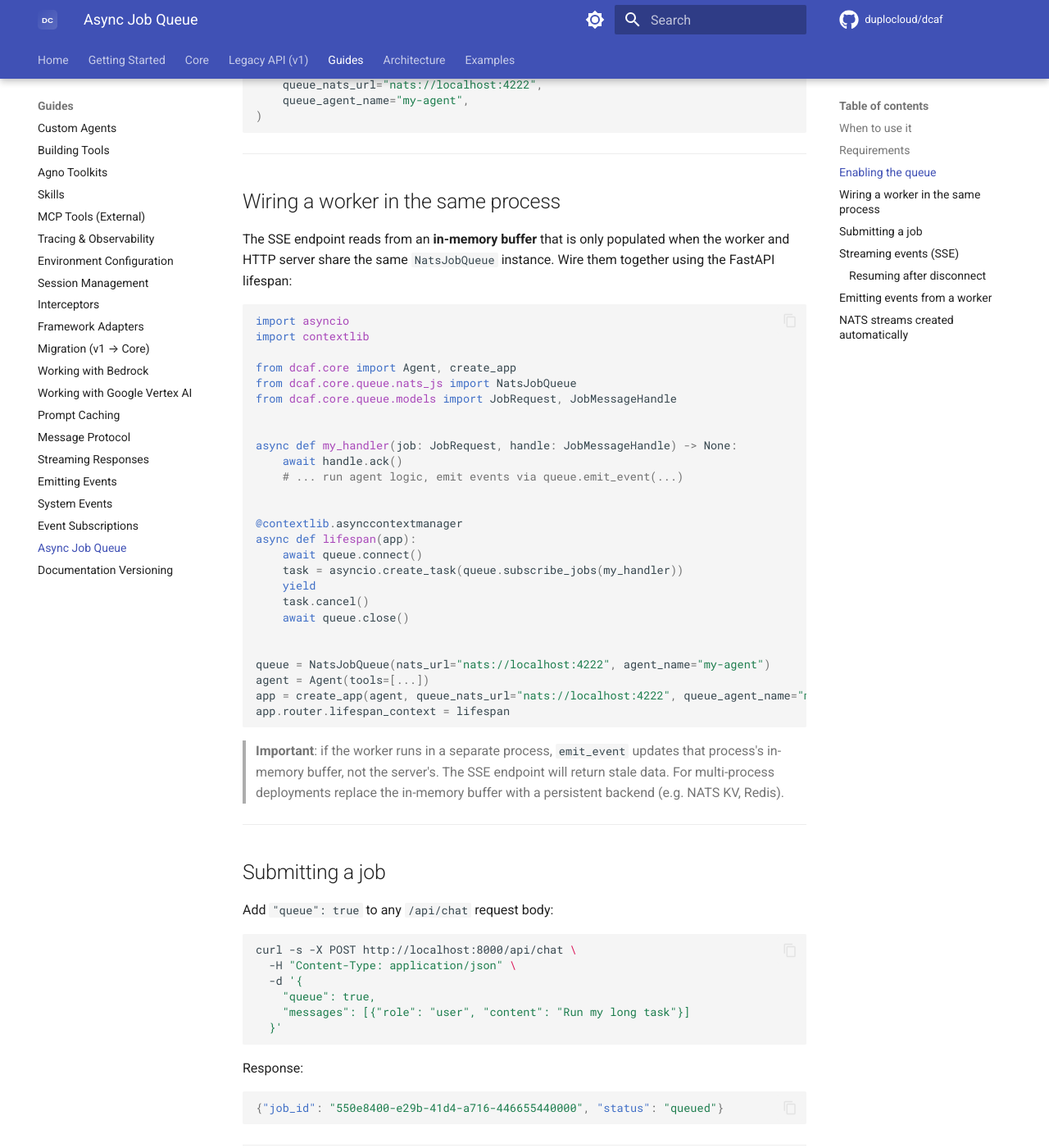
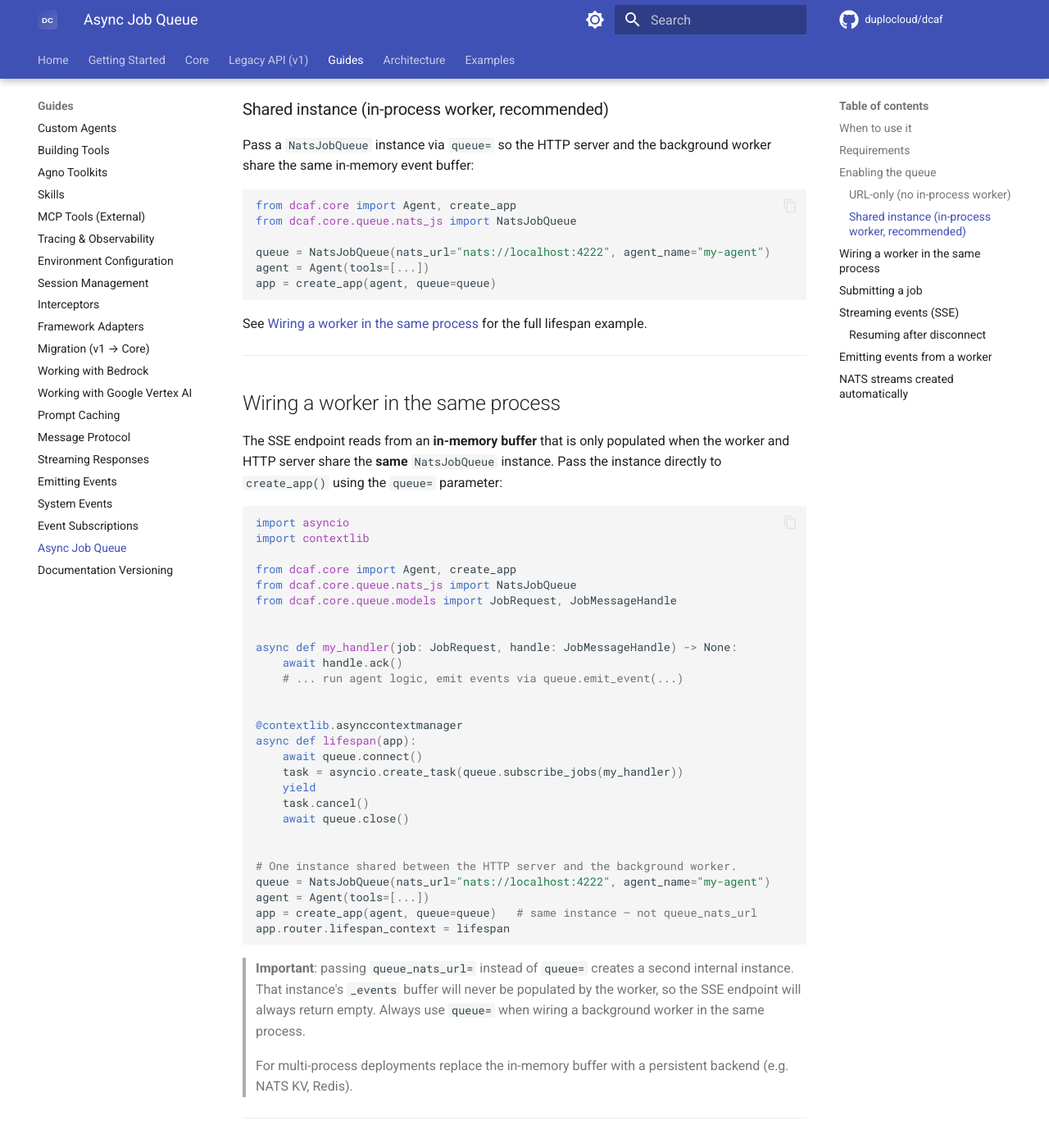
Before and after one commit to duplocloud/dcaf, an MkDocs documentation site: the page built from docs/guides/async-job-queue.md, in a window 1280 px wide and 1400 px high, scrolled down 1286 px. Shown: the whole window at 82% size. Built offline with MkDocs 1.6.1 and Material for MkDocs 9.7.7, drawn with Linux system fonts in a browser that asks for light colours; comment, search, counter and statistics services are not loaded; the version menu is left out; some of the changed text lies outside the part shown.

Commit message:
fix(queue): accept existing JobQueue instance in create_app/serve
create_app() and serve() previously only accepted queue_nats_url (a
string), which caused them to always create a new NatsJobQueue internally.
This made it impossible to share a queue instance with a background worker,
breaking the co-location invariant: the worker's emit_event() would update
its own _events dict while the SSE endpoint read from an empty one in the
server's separate instance.

- Add queue: JobQueue | None = None parameter to create_app() and serve()
- queue= takes precedence over queue_nats_url= when both are supplied
- Update docs/guides/async-job-queue.md to use queue= in all wiring
  examples and add an explicit warning against using queue_nats_url= with
  an in-process worker

Co-Authored-By: Claude Sonnet 4.6 <noreply@anthropic.com>

````diff
--- a/docs/guides/async-job-queue.md
+++ b/docs/guides/async-job-queue.md
@@ -34,7 +34,13 @@ docker run -p 4222:4222 nats:2.10 -js
 
 ## Enabling the queue
 
-Pass `queue_nats_url` and `queue_agent_name` to `serve()` or `create_app()`:
+There are two ways to attach a queue, depending on whether you need a
+background worker in the same process.
+
+### URL-only (no in-process worker)
+
+Pass `queue_nats_url` when you only need the server to enqueue jobs and expose
+the SSE endpoint, and workers run out-of-process:
 
 ```python
 from dcaf.core import Agent, serve
@@ -49,26 +55,30 @@ serve(
 )
 ```
 
-`create_app()` variant (for programmatic control):
+### Shared instance (in-process worker, recommended)
+
+Pass a `NatsJobQueue` instance via `queue=` so the HTTP server and the background
+worker share the same in-memory event buffer:
 
 ```python
 from dcaf.core import Agent, create_app
+from dcaf.core.queue.nats_js import NatsJobQueue
 
+queue = NatsJobQueue(nats_url="nats://localhost:4222", agent_name="my-agent")
 agent = Agent(tools=[...])
-app = create_app(
-    agent,
-    queue_nats_url="nats://localhost:4222",
-    queue_agent_name="my-agent",
-)
+app = create_app(agent, queue=queue)
 ```
+
+See [Wiring a worker in the same process](#wiring-a-worker-in-the-same-process)
+for the full lifespan example.
 
 ---
 
 ## Wiring a worker in the same process
 
 The SSE endpoint reads from an **in-memory buffer** that is only populated when
-the worker and HTTP server share the same `NatsJobQueue` instance.  Wire them
-together using the FastAPI lifespan:
+the worker and HTTP server share the **same** `NatsJobQueue` instance.  Pass
+the instance directly to `create_app()` using the `queue=` parameter:
 
 ```python
 import asyncio
@@ -93,16 +103,20 @@ async def lifespan(app):
     await queue.close()
 
 
+# One instance shared between the HTTP server and the background worker.
 queue = NatsJobQueue(nats_url="nats://localhost:4222", agent_name="my-agent")
 agent = Agent(tools=[...])
-app = create_app(agent, queue_nats_url="nats://localhost:4222", queue_agent_name="my-agent")
+app = create_app(agent, queue=queue)   # same instance — not queue_nats_url
 app.router.lifespan_context = lifespan
 ```
 
-> **Important**: if the worker runs in a separate process, `emit_event` updates
-> that process's in-memory buffer, not the server's.  The SSE endpoint will
-> return stale data.  For multi-process deployments replace the in-memory buffer
-> with a persistent backend (e.g. NATS KV, Redis).
+> **Important**: passing `queue_nats_url=` instead of `queue=` creates a second
+> internal instance.  That instance's `_events` buffer will never be populated
+> by the worker, so the SSE endpoint will always return empty.  Always use
+> `queue=` when wiring a background worker in the same process.
+>
+> For multi-process deployments replace the in-memory buffer with a persistent
+> backend (e.g. NATS KV, Redis).
 
 ---
 
````
Also changed, not shown: 1 other file.
